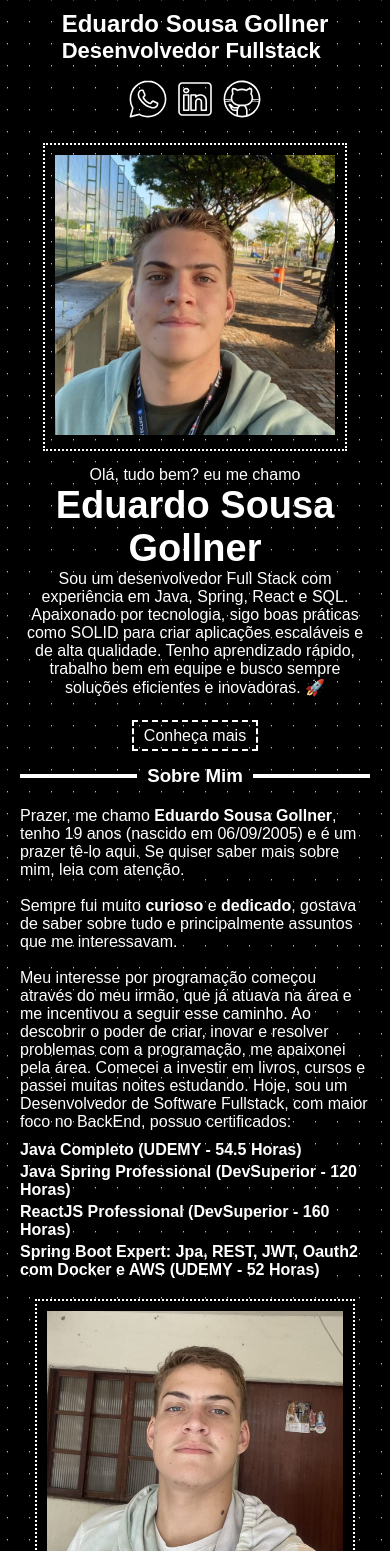
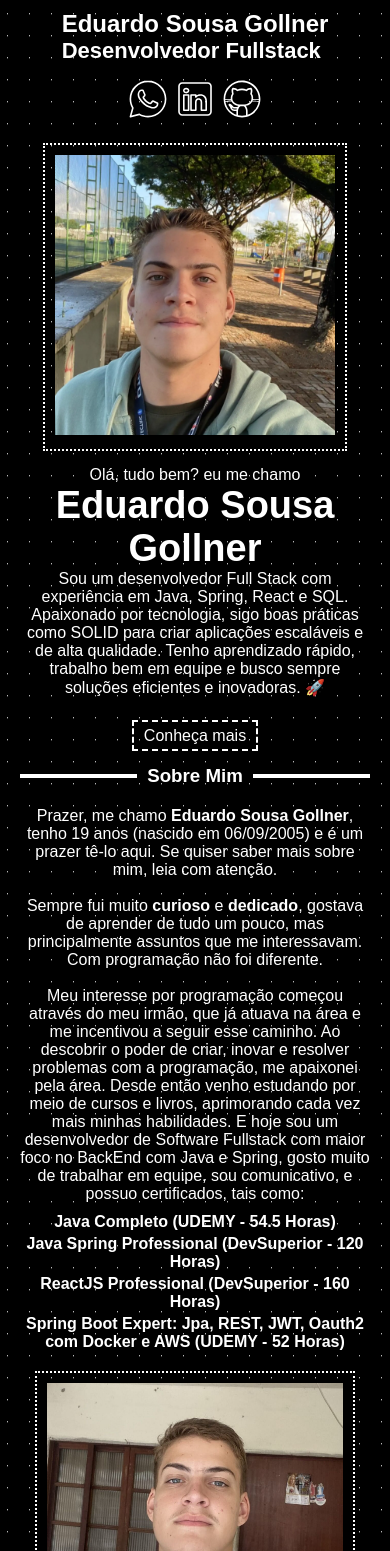
Before and after one commit to EduardoGollner0609/Portifolio, a React (Vite) app: page / in a window 390 px wide. Shown: the top 1551 px of the page. Built offline with nearby package versions, Linux system fonts and the light colour scheme; a web font is replaced by a local one.

Commit message:
Ajeitando responsividade.

```diff
--- a/src/components/ProjectCard/styles.css
+++ b/src/components/ProjectCard/styles.css
@@ -194,7 +194,6 @@
   .project-card-details-skills p {
     border: 1px dashed #fff;
     font-size: 14px;
-    border-radius: 20px;
   }
 
   .project-card-details h3 {
--- a/src/routes/Page/index.tsx
+++ b/src/routes/Page/index.tsx
@@ -76,7 +76,8 @@ export default function Page() {
                             <br />
                             <p>
                                 Sempre fui muito <strong>curioso</strong> e <strong>dedicado</strong>,
-                                gostava de saber sobre tudo e principalmente assuntos que me interessavam.
+                                gostava de aprender de tudo um pouco, mas principalmente assuntos que me interessavam.
+                                Com programação não foi diferente.
                             </p>
                             <br />
                             <p>
@@ -84,10 +85,10 @@ export default function Page() {
                                 que já atuava na área e me incentivou a seguir esse caminho.
                                 Ao descobrir o poder de criar,
                                 inovar e resolver problemas com a programação,
-                                me apaixonei pela área. Comecei a investir em livros,
-                                cursos e passei muitas noites estudando.
-                                Hoje, sou um Desenvolvedor de Software Fullstack,
-                                com maior foco no BackEnd, possuo certificados:
+                                me apaixonei pela área. Desde então venho estudando por meio de cursos e livros,
+                                aprimorando cada vez mais minhas habilidades.
+                                E hoje sou um desenvolvedor de Software Fullstack com maior foco no BackEnd com Java e Spring,
+                                gosto muito de trabalhar em equipe, sou comunicativo, e possuo certificados, tais como:
                                 <ul className="about-me-details-certificates">
                                     <li>
                                         <a href="https://www.udemy.com/certificate/UC-1b17a043-9227-4675-9a9b-65912021c184/">
--- a/src/routes/Page/styles.css
+++ b/src/routes/Page/styles.css
@@ -79,6 +79,11 @@
   width: 480px;
 }
 
+.about-me-details {
+  max-height: 570px;
+  overflow: auto;
+}
+
 .about-me-details p {
   font-size: 18px;
   max-width: 550px;
@@ -102,7 +107,7 @@
     flex-direction: column-reverse;
     max-height: none;
     gap: 15px;
-    margin: 10px 0 20px 0;
+    margin: 15px 0 25px 0;
   }
 
   .apresentation-details {
@@ -112,6 +117,17 @@
     flex-direction: column-reverse;
     justify-content: unset;
     gap: 20px;
+  }
+  .about-me-details {
+    max-height: none;
+    text-align: center;
+  }
+  .about-me-img img {
+    width: 420px;
+  }
+
+  .about-me-img img:hover {
+    width: 440px;
   }
 }
 
@@ -129,7 +145,7 @@
 
   .about-me-img img,
   .about-me-img img:hover {
-    width: 400px;
+    width: 380px;
   }
 
   .apresentation-btn:hover {
@@ -154,7 +170,9 @@
   }
   .about-me-details p {
     font-size: 16px;
-    max-width: 550px;
+  }
+  #apresentation-section {
+    margin: 10px 0 20px 0;
   }
 }
 
```
